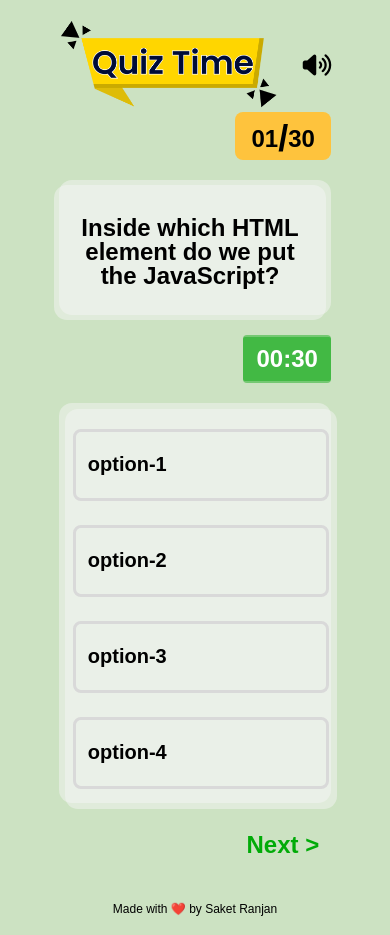
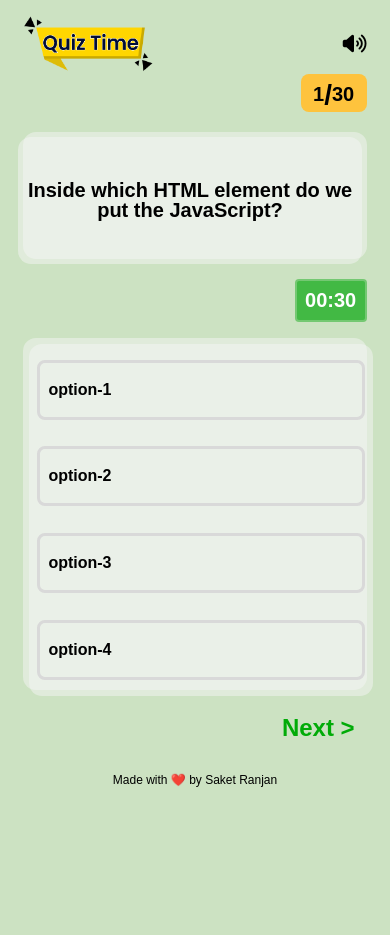
Before and after one commit to saket05-ctr/real-time-quiz-application, a plain HTML site: page second.html in a window 390 px wide. After the commit the page ends 844 px from the top, so only its background shows below. Drawn offline with Linux system fonts and the light colour scheme.

Commit message:
change made to responsivness of phone view

```diff
--- a/second.html
+++ b/second.html
@@ -19,7 +19,7 @@
                 </span>
             </div>
             <div class="question-no-container">
-                <div class="question-no">0<span class="current-question">1</span><span class="question-slash">/</span><span class="total-question">30</span></div>
+                <div class="question-no"><span class="current-question">1</span><span class="question-slash">/</span><span class="total-question">30</span></div>
             </div>
 
             <div class="question-container">
--- a/style.css
+++ b/style.css
@@ -262,7 +262,7 @@ body.second-body{
     left: 6px;
 }
 
-.option-1{
+.options{
     min-height: 42px;
     border: 3px solid #D9D9D9;
     border-radius: 8px;
@@ -274,7 +274,7 @@ body.second-body{
     cursor: pointer;
 
 }
-.option-2{
+/* .option-2{
     min-height: 42px;
     border: 3px solid #D9D9D9;
     border-radius: 8px;
@@ -308,7 +308,7 @@ body.second-body{
     font-weight: 600;
     cursor: pointer;
 
-}
+} */
 
 .option-1.correct, .option-2.correct, .option-3.correct, .option-4.correct{
     border-color: green;
@@ -525,3 +525,77 @@ audio{
 .home-body.second-body-container .second-body-container{
     display: block;
 } */
+
+@media (max-width: 450px){
+    .logo img{
+        width: 132px;
+        height: 58px;
+    }
+
+    .main-container{
+        padding: 0px;
+    }
+    body.second-body{
+        background-color: #CCE2C2;
+        padding: 4vw 6vw;
+    }
+    .logo span{
+        font-size: 20px;
+    }
+
+    .question-no{
+        width: 58px;
+        font-size: 20px;
+    }
+    .question-slash{
+        font-size: 28px;
+        top: 3px;
+    }
+
+    /* .question-container{
+        margin: 20px 0;
+        min-height: 111px;
+        border-radius: 13px;
+
+    } */
+
+    .question-content{
+
+        height: 111px;
+        font-size: 20px;
+        padding: 8px;
+
+    }
+
+    .timer-container{
+        width: 68px;
+        padding: 2px;
+
+    }
+    .timer{
+        padding: 8px;
+        font-size: 20px;
+    }
+
+    .options-container{
+        margin: 16px 0;
+        padding: 16px 8px;
+        min-height: 320px;
+        background-color: #F5F5F57A;
+        display: flex;
+        flex-direction: column;
+        justify-content: space-between;
+
+        position: relative;
+        top: 6px;
+        left: 6px;
+    }
+
+
+    .options{
+        min-height: 38px;
+        padding: 8px;
+        font-size: 16px;
+    }
+
+}
```
